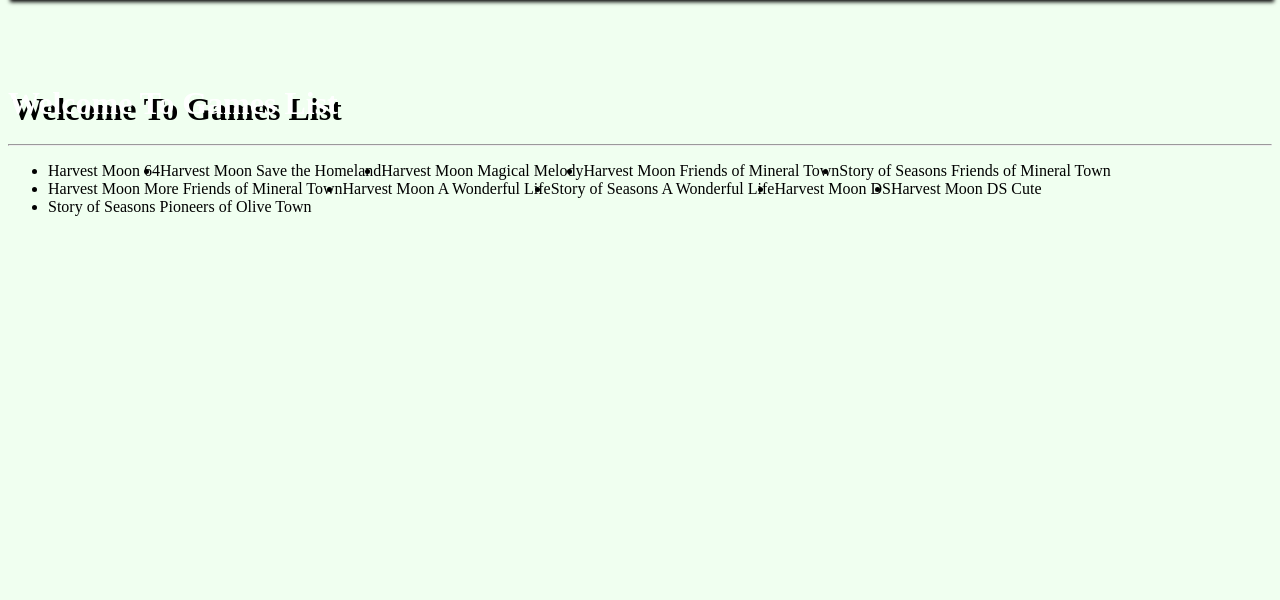
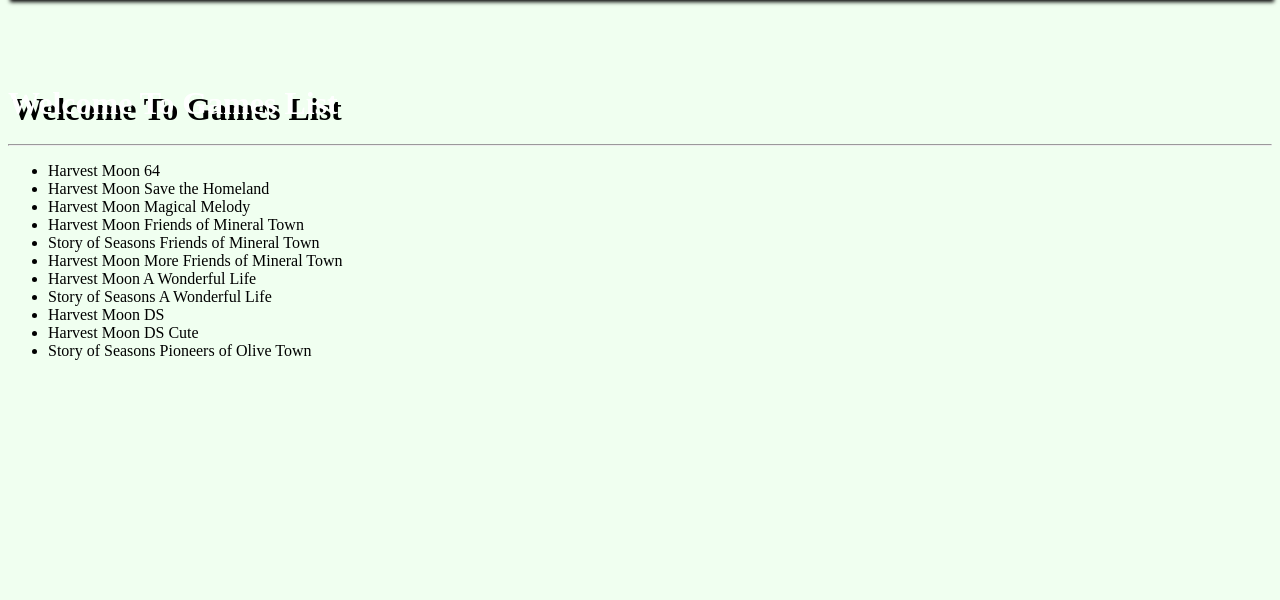
Before and after one commit to xkawixgirlx/harvest_moon_haven, a Django app: page /games/ in a window 1280 px wide. Shown: the part 138-738 px from the top of the page. Run offline with Django 5.2, Linux system fonts and the light colour scheme.

Commit message:
Refactor games.html, and CSS

```diff
--- a/main_app/static/css/style.css
+++ b/main_app/static/css/style.css
@@ -30,10 +30,6 @@ header {
     border-bottom: 4px solid #996515;
     box-shadow: 2px 2px 4px black;
 
-}
-
-div.nav-wrapper {
-    list-style-type: none;
 }
 
 ul.right {
@@ -97,3 +93,6 @@ img.landing-image {
     width: 90%;
 
 }
+.games-container {
+    display: grid;
+}
--- a/main_app/templates/games/games.html
+++ b/main_app/templates/games/games.html
@@ -4,7 +4,7 @@
 <h1>Welcome To Games List </h1>
 <hr />
 <ul class="games-list">
-    <div>
+    <div class="games-container">
         <li>Harvest Moon 64</li>
         <li>Harvest Moon Save the Homeland</li>
         <li>Harvest Moon Magical Melody</li>
```
